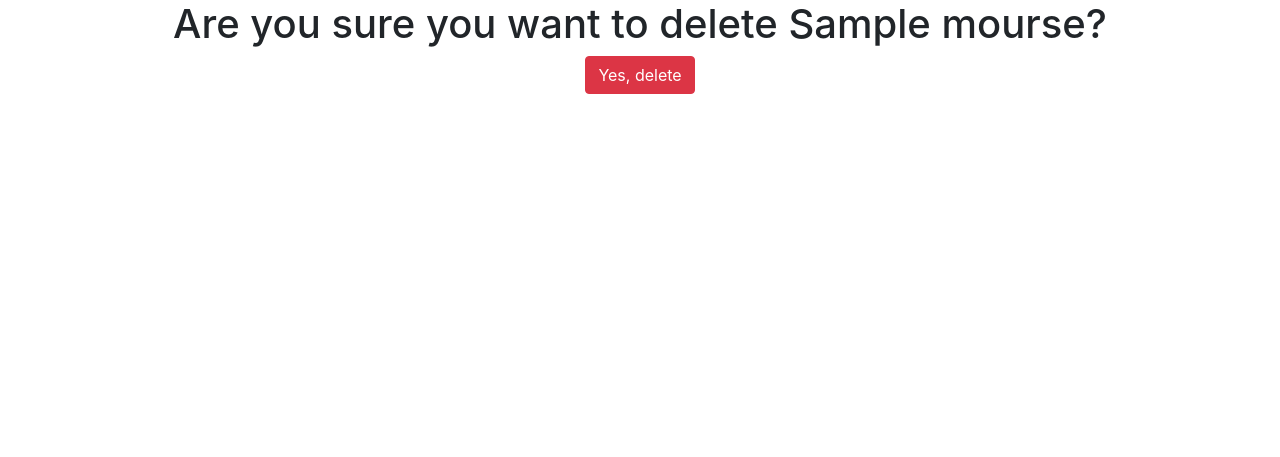
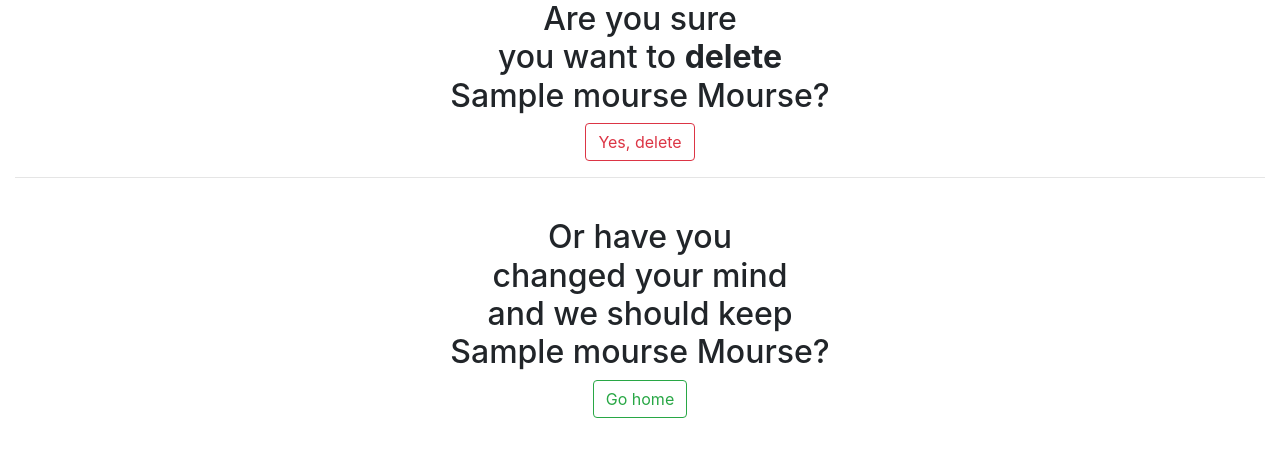
Before and after one commit to DarishkaAMS/Dj_Rest_Projects-Mourse_catalog, a Django app: a page that uses my_mourse/templates/my_mourse/mourse_delete.html in a window 1280 px wide. Shown: the part 56-513 px from the top of the page. Run offline with Django 3.2, Linux system fonts and the light colour scheme; a user stored in the database is signed in; tables that the repository leaves empty hold one stand-in row (values such as "Sample post").

Commit message:
Style delete page

```diff
--- a/my_mourse/templates/my_mourse/mourse_delete.html
+++ b/my_mourse/templates/my_mourse/mourse_delete.html
@@ -2,9 +2,18 @@
 
 {% block content %}
 
-<h1> Are you sure you want to delete {{ object.title }}? </h1>
-
-<form method="POST"> {% csrf_token %}
-    <button class="btn btn-danger"> Yes, delete </button>
+<h2> Are you sure <br/> you want to <strong> delete </strong> <br/> {{ object.title }} Mourse? </h2>
+        {% if mourse.image %}
+            <img src="{{ mourse.image.url }}" class="card-img-top"/>
+        {% endif %}
+<form method="POST">
+    {% csrf_token %}
+    <button class="btn btn-outline-danger my-2 my-sm-0"> Yes, delete </button>
 </form>
+<hr>
+<br>
+<div>
+    <h2> Or have you <br/> changed your mind <br/> and we should keep <br/> {{ object.title }} Mourse? </h2>
+    <a class="btn btn-outline-success my-2 my-sm-0" href="{% url 'mourse_home' %}" role="button"> Go home </a>
+</div>
 {% endblock %}
--- a/my_mourse/templates/my_mourse/mourse_page_detail.html
+++ b/my_mourse/templates/my_mourse/mourse_page_detail.html
@@ -7,9 +7,8 @@
         {% if request.user.is_authenticated %}
             {% if request.user.is_staff %}
                 <div class="col-12">
-                    <a href="{{ object.get_edit_url }}"> Edit </a>
-                    <a href="{{ object.get_delete_url }}"> Delete </a>
-
+                    <a class="btn btn-outline-success my-2 my-sm-0" role="button" href="{{ object.get_edit_url }}"> Edit </a>
+                    <a class="btn btn-outline-danger my-2 my-sm-0" role="button" href="{{ object.get_delete_url }}"> Delete </a>
                 </div>
             {% endif %}
         {% endif %}
```
